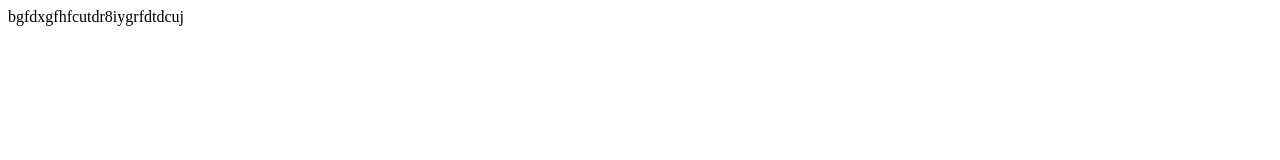
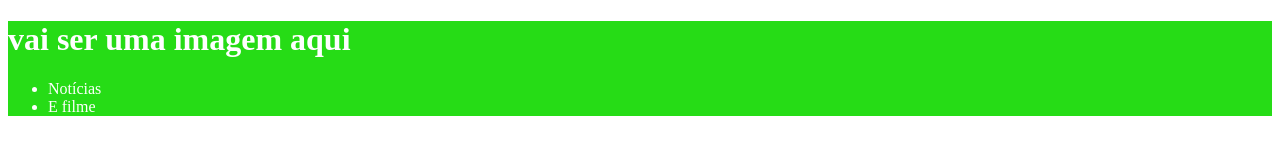
Before and after one commit to kauannasena/site.programa-o, a plain HTML site: page index.html in a window 1280 px wide. Drawn offline with Linux system fonts and the light colour scheme.

Commit message:
cabeçario

```diff
--- a/index.html
+++ b/index.html
@@ -1 +1,20 @@
-bgfdxgfhfcutdr8iygrfdtdcuj
+<!DOCTYPE html>
+<html lang="en">
+<head>
+    <meta charset="UTF-8">
+    <meta name="viewport" content="width=device-width, initial-scale=1.0">
+    <title>Document</title>
+    <link rel="stylesheet" href="style.css">
+</head>
+<body>
+    <header>
+        <h1>vai ser uma imagem aqui</h1>
+        <ul>
+            <li>Notícias</li>
+            <li>E filme</li>
+        </ul>
+    </header>
+
+
+</body>
+</html>
--- /dev/null
+++ b/style.css
@@ -0,0 +1,4 @@
+header{
+    background-color: #26DC16;
+    color:white;
+}
```
